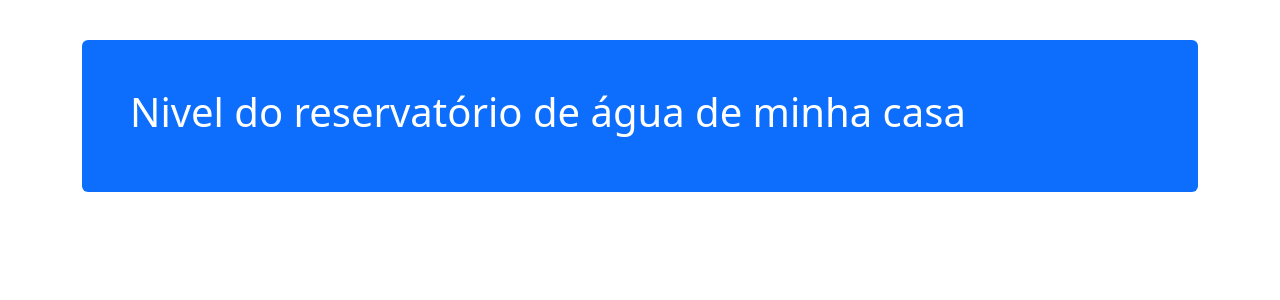
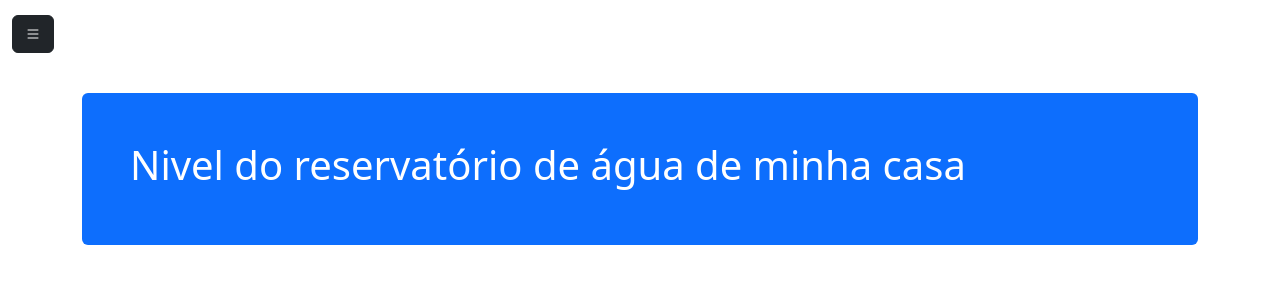
Before and after one commit to Francelmo87/telemetria, a Django app: page / in a window 1280 px wide. Shown: the top 300 px of the page. Run offline with Django 5.2, Linux system fonts and the light colour scheme; some libraries are stand-ins or nearby versions.

Commit message:
update of sidebar

```diff
--- /dev/null
+++ b/app/base/static/css/style.css
@@ -0,0 +1,3 @@
+body{
+    margin-top: 15px
+    }
--- a/app/base/templates/base.html
+++ b/app/base/templates/base.html
@@ -12,7 +12,7 @@
         <!-- Bootstrap Icons -->
         <link rel="stylesheet" href="https://cdn.jsdelivr.net/npm/bootstrap-icons@1.11.3/font/bootstrap-icons.min.css">
 
-    {% comment %} <link rel="stylesheet" href="{% static 'css/style.css' %}"> {% endcomment %}
+    <link rel="stylesheet" href="{% static 'css/style.css' %}">
 
     {% block css %}   {% endblock css %}
 
--- a/app/base/templates/components/_sidebar.html
+++ b/app/base/templates/components/_sidebar.html
@@ -1,57 +1,28 @@
+<!-- Button to open the offcanvas sidebar -->
+<button class="btn btn-dark" type="button" data-bs-toggle="offcanvas" data-bs-target="#demo">
+  <i class="bi bi-list"></i>
+</button>
 
-{% if user.is_authenticated %}
-  <div class="row flex-nowrap">
-  <div class="col-auto col-md-0 col-xl-0 px-0 bg-dark">
-    <div class="d-flex flex-column align-items-center align-items-sm-start px-3 pt-2 text-white">
-      <button class="btn btn-dark d-block d-sm-none mb-3" type="button" data-bs-toggle="collapse"
-        data-bs-target="#menuCollapse" aria-expanded="false" aria-controls="menuCollapse">
-        <i class="bi bi-list fs-4"></i>
-      </button>
+<!-- Offcanvas Sidebar -->
+<div class="offcanvas offcanvas-start text-bg-dark" id="demo">
+  <div class="offcanvas-header">
+    <h1 class="offcanvas-title text-center">Sistema Supervisório</h1>
+    <button type="button" class="btn-close btn-close-white" data-bs-dismiss="offcanvas"></button>
+  </div>
+  <div class="offcanvas-body">
+    <p>
+      <a href="{% url 'base:index' %}" class="nav-link px-0 align-middle">
+        <i class="bi bi-house-door fs-4"></i>
+        <span class="ms-1">Home</span>
+      </a>
+    </p>
+    <p>
+      <a href="{% url 'tank:tank' %}" class="nav-link px-0 align-middle">
+        <i class="bi bi-droplet-half"></i>
+        <span class="ms-1">Reservatório</span>
+      </a>
+   </p>
 
-      <div class="collapse d-sm-block" id="menuCollapse">
-        <ul class="nav flex-column align-items-start" id="menu">
-          <li>
-            <a href="{% url 'base:home' %}" class="nav-link px-0 align-middle">
-              <i class="bi bi-house-door fs-4"></i>
-              <span class="ms-1">Home</span>
-            </a>
-          </li>
-
-            <li>
-              <a href="{% url 'contracts:contract_list' %}" class="nav-link px-0 align-middle">
-                <i class="bi bi-card-text fs-4"></i>
-                <span class="ms-1">Contratos</span>
-              </a>
-            </li>
-
-            <li>
-              <a href="{% url 'requisitions:requisition_list' %}" class="nav-link px-0 align-middle">
-                <i class="bi bi-cart fs-4"></i>
-                <span class="ms-1">Solicitações</span>
-              </a>
-            </li>
-
-            <li>
-              <a href="{% url 'dispatches:pending_list' %}" class="nav-link px-0 align-middle">
-                <i class="bi bi-list-check fs-4"></i>
-                <span class="ms-1">Entregue</span>
-              </a>
-            </li>
-
-          <li class="nav-item">
-            {% if user.is_authenticated %}
-            <form action="{% url 'logout' %}" method="post" id="logout-form" class="nav-link px-0 align-middle">
-              {% csrf_token %}
-              <button type="submit" class="btn btn-link text-decoration-none text-reset nav-link px-0 align-middle">
-                <i class="bi bi-box-arrow-right fs-4 align-middle"></i>
-                <span class="ms-1 align-middle">Sair</span>
-              </button>
-            </form>
-            {% endif %}
-          </li>
-        </ul>
-      </div>
-      <hr>
-    </div>
+    <button class="btn btn-secondary" type="button">Sair</button>
   </div>
-{% endif %}
+</div>
```
Also changed, not shown: db.sqlite3.
